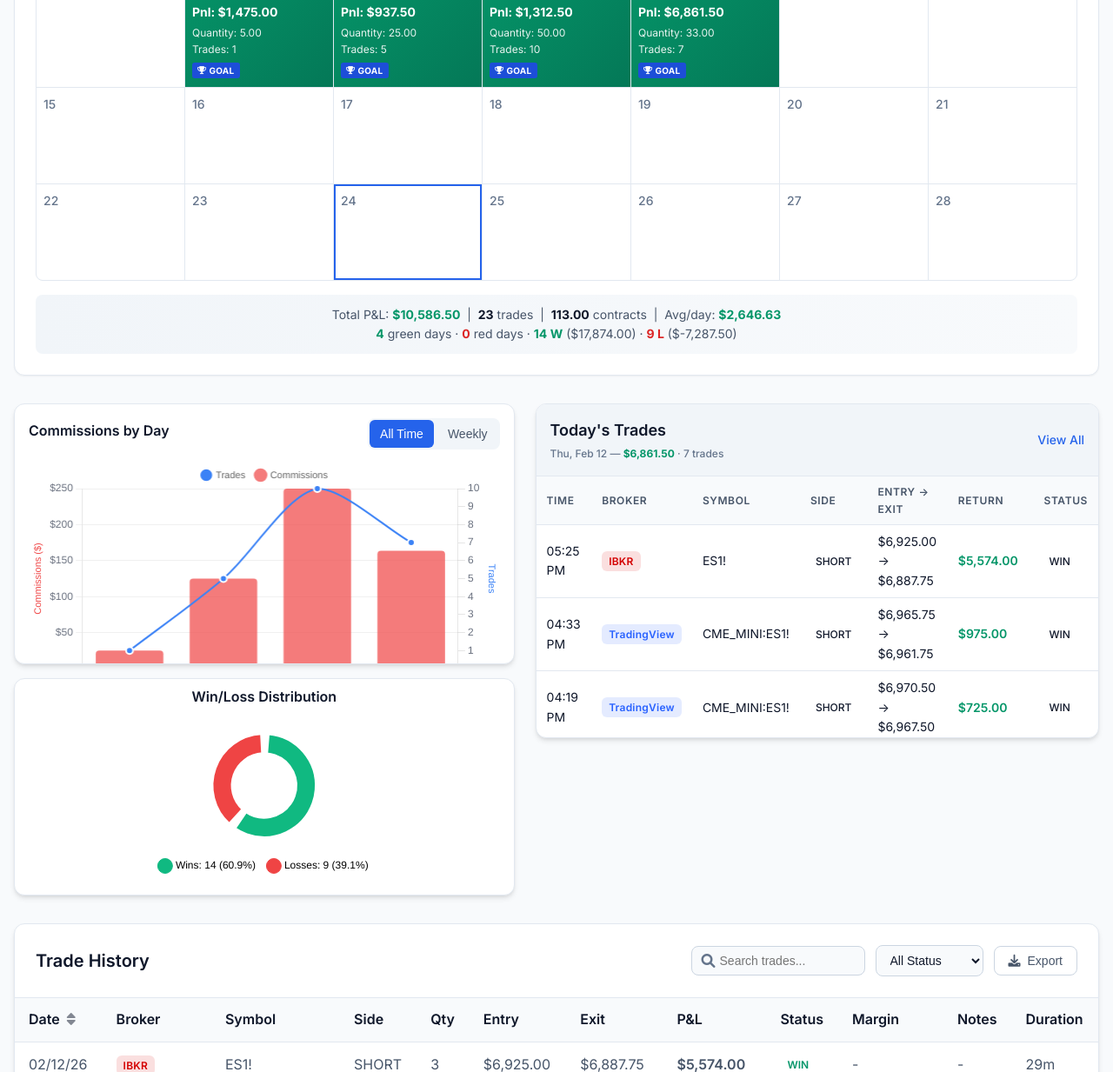
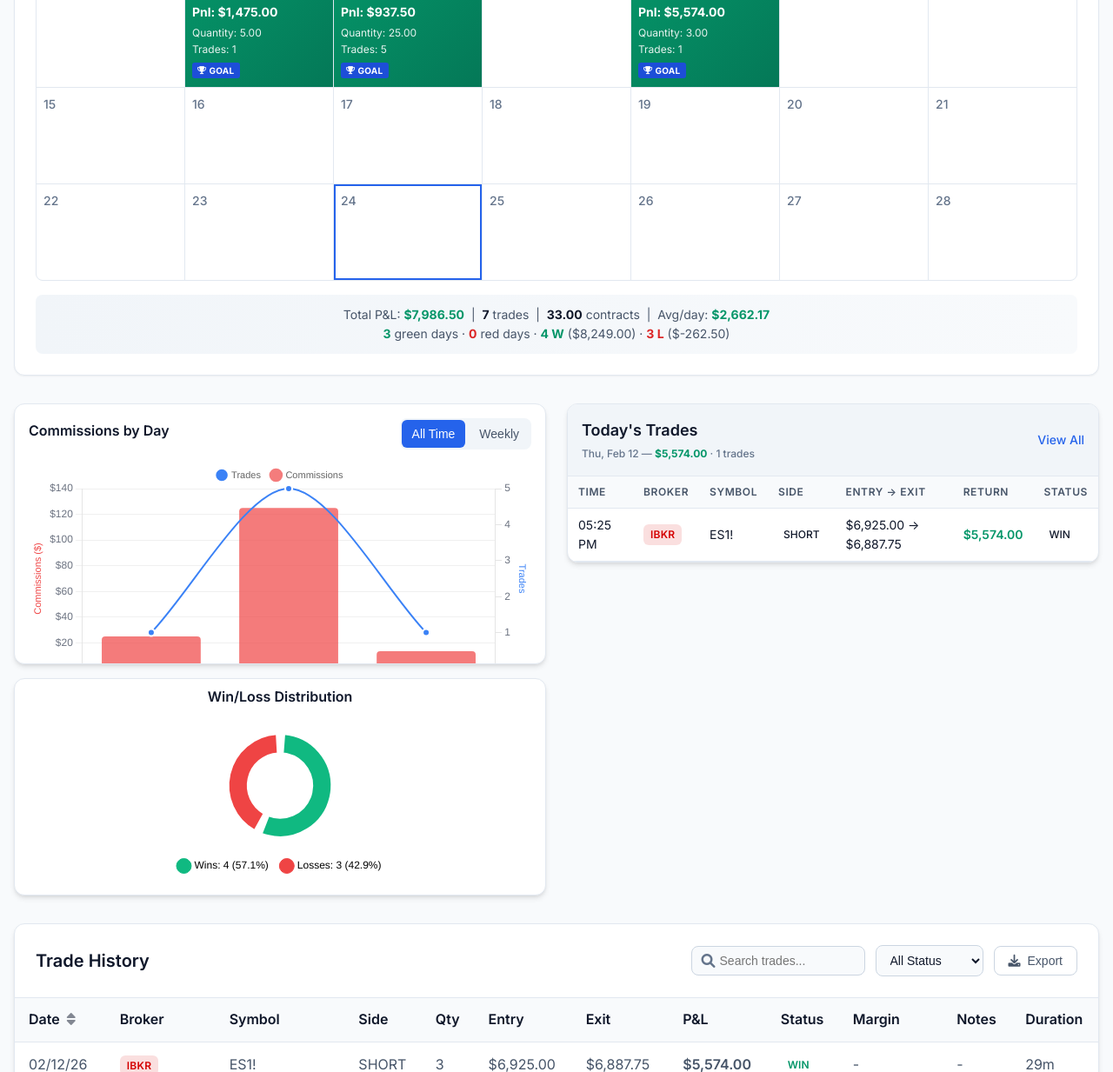
Before and after one commit to gabrieletupini/tradle-app, a website: page index.html in a window 1280 px wide. Shown: the part 1567-2800 px from the top of the page at 87% size. Drawn offline with nearby package versions, Linux system fonts and the light colour scheme; no server answers.

Commit message:
fix: replace complex TV sample CSV + v17 migration for fresh sample reload
- Replace paper-trading-order-history CSV with the simple 12-order M/D/YY
  format matching getSampleCSVData(), which is the originally-tested format
  that reliably produces 6 FIFO-matched trades
- Remove the always-running Feb-24 migration that was incorrectly deleting
  real Feb-24 trades on every page load
- Add one-time v17 migration that clears pre-Feb-24 sample data (including
  the stale IBKR-only state) so autoLoadDefaultCSV re-imports both samples
  fresh with the corrected TV CSV
- Bump main.js to v=17 to force browser cache refresh

Co-Authored-By: Claude Sonnet 4.6 <noreply@anthropic.com>

```diff
--- a/data/sample-data/paper-trading-order-history-2026-02-12.csv
+++ b/data/sample-data/paper-trading-order-history-2026-02-12.csv
@@ -1,66 +1,13 @@
 Symbol,Side,Type,Qty,Limit Price,Stop Price,Fill Price,Status,Commission,Placing Time,Closing Time,Order ID,Level ID,Leverage,Margin
-CME_MINI:ES1!,Buy,Market,5,,,6961.75,Filled,,2026-02-12 16:33:22,2026-02-12 16:33:22,2753920470,,20:1,"87,021.88 USD"
-CME_MINI:ES1!,Buy,Stop Loss,5,,6970.5,,Cancelled,,2026-02-12 16:32:48,2026-02-12 16:33:22,2753915652,,,
-CME_MINI:ES1!,Sell,Stop,5,,6964.5,6964,Filled,,2026-02-12 16:32:48,2026-02-12 16:32:48,2753915651,,20:1,"87,056.25 USD"
-CME_MINI:ES1!,Sell,Stop,5,,6966,6965.75,Filled,,2026-02-12 16:21:27,2026-02-12 16:21:27,2753841730,,20:1,"87,075.00 USD"
-CME_MINI:ES1!,Buy,Market,5,,,6967.5,Filled,,2026-02-12 16:19:52,2026-02-12 16:19:52,2753829356,,20:1,"87,093.75 USD"
-CME_MINI:ES1!,Sell,Stop,5,,6970.5,6970.5,Filled,,2026-02-12 16:18:07,2026-02-12 16:18:31,2753816323,,20:1,"87,131.25 USD"
-CME_MINI:ES1!,Buy,Market,5,,,6973.25,Filled,,2026-02-12 16:15:04,2026-02-12 16:15:04,2753789274,,20:1,"87,165.63 USD"
-CME_MINI:ES1!,Sell,Limit,5,6962,,6962,Filled,,2026-02-12 16:08:56,2026-02-12 16:09:13,2753738058,,20:1,"87,025.00 USD"
-CME_MINI:ES1!,Buy,Market,5,,,6964.5,Filled,,2026-02-12 16:00:15,2026-02-12 16:00:15,2753649235,,20:1,"87,056.25 USD"
-CME_MINI:ES1!,Sell,Stop,5,,6973,6973.25,Filled,,2026-02-12 15:55:59,2026-02-12 15:56:00,2753607000,,20:1,"87,162.50 USD"
-CME_MINI:ES1!,Buy,Market,5,,,6970.5,Filled,,2026-02-12 15:50:04,2026-02-12 15:50:04,2753553483,,20:1,"87,131.25 USD"
-CME_MINI:ES1!,Buy,Stop Loss,5,,6986.25,,Cancelled,,2026-02-12 15:45:11,2026-02-12 15:50:04,2753496030,,,
-CME_MINI:ES1!,Sell,Stop,5,,6979,6979,Filled,,2026-02-12 15:44:33,2026-02-12 15:45:00,2753488337,,20:1,"87,237.50 USD"
-CME_MINI:ES1!,Sell,Stop Loss,5,,6984.25,6984.25,Filled,,2026-02-12 15:43:07,2026-02-12 15:43:09,2753474232,,,
-CME_MINI:ES1!,Buy,Limit,5,6991.5,,6991.5,Filled,,2026-02-12 15:41:17,2026-02-12 15:41:24,2753458462,,20:1,"87,393.75 USD"
-CME_MINI:ES1!,Buy,Market,5,,,6931.75,Filled,,2026-02-11 16:26:03,2026-02-11 16:26:03,2749621212,,20:1,"86,646.88 USD"
-CME_MINI:ES1!,Buy,Limit,5,6928.25,,,Cancelled,,2026-02-11 16:24:59,2026-02-11 16:26:03,2749612395,,,
-CME_MINI:ES1!,Sell,Stop,5,,6935,6934.75,Filled,,2026-02-11 16:24:28,2026-02-11 16:24:28,2749607594,,20:1,"86,687.50 USD"
-CME_MINI:ES1!,Sell,Stop,5,,6939,,Cancelled,,2026-02-11 16:21:17,2026-02-11 16:21:23,2749580751,,20:1,
-CME_MINI:ES1!,Buy,Market,5,,,6945.5,Filled,,2026-02-11 16:20:37,2026-02-11 16:20:37,2749574330,,20:1,"86,818.75 USD"
-CME_MINI:ES1!,Buy,Limit,5,6942.25,,,Cancelled,,2026-02-11 16:19:58,2026-02-11 16:20:37,2749568547,,,
-CME_MINI:ES1!,Buy,Stop,5,,6953,,Cancelled,,2026-02-11 16:19:58,2026-02-11 16:20:37,2749568546,,,
-CME_MINI:ES1!,Sell,Stop,5,,6946.5,6946.5,Filled,,2026-02-11 16:19:43,2026-02-11 16:19:50,2749566520,,20:1,"86,831.25 USD"
-CME_MINI:ES1!,Buy,Market,5,,,6950.75,Filled,,2026-02-11 16:18:08,2026-02-11 16:18:09,2749552271,,20:1,"86,884.38 USD"
-CME_MINI:ES1!,Buy,Stop,5,,6957,,Cancelled,,2026-02-11 16:17:54,2026-02-11 16:18:08,2749550430,,,
-CME_MINI:ES1!,Sell,Stop,5,,6950.75,6950.75,Filled,,2026-02-11 16:16:40,2026-02-11 16:16:48,2749540416,,20:1,"86,884.38 USD"
-CME_MINI:ES1!,Buy,Market,5,,,6954.25,Filled,,2026-02-11 16:14:37,2026-02-11 16:14:37,2749520230,,20:1,"86,928.13 USD"
-CME_MINI:ES1!,Sell,Limit,5,6949.5,,6949.5,Filled,,2026-02-11 16:13:23,2026-02-11 16:13:53,2749507273,,20:1,"86,868.75 USD"
-CME_MINI:ES1!,Buy,Market,5,,,6954,Filled,,2026-02-11 16:13:06,2026-02-11 16:13:06,2749504340,,20:1,"86,925.00 USD"
-CME_MINI:ES1!,Sell,Limit,5,6959.75,,6960.5,Filled,,2026-02-11 16:11:48,2026-02-11 16:11:48,2749489657,,20:1,"86,996.88 USD"
-CME_MINI:ES1!,Buy,Market,5,,,6963.75,Filled,,2026-02-11 16:10:20,2026-02-11 16:10:22,2749474854,,20:1,"87,046.88 USD"
-CME_MINI:ES1!,Sell,Limit,5,6964.25,,6965.75,Filled,,2026-02-11 16:10:07,2026-02-11 16:10:07,2749472681,,20:1,"87,053.13 USD"
-CME_MINI:ES1!,Buy,Market,5,,,6967.75,Filled,,2026-02-11 16:09:40,2026-02-11 16:09:40,2749467707,,20:1,"87,096.88 USD"
-CME_MINI:ES1!,Sell,Limit,5,6968.5,,6968.5,Filled,,2026-02-11 16:09:09,2026-02-11 16:09:15,2749462244,,20:1,"87,106.25 USD"
-CME_MINI:ES1!,Buy,Market,5,,,6971.25,Filled,,2026-02-11 16:08:46,2026-02-11 16:08:46,2749458076,,20:1,"87,140.63 USD"
-CME_MINI:ES1!,Sell,Limit,5,6972.75,,6973.25,Filled,,2026-02-11 16:05:33,2026-02-11 16:05:33,2749426362,,20:1,"87,159.38 USD"
-CME_MINI:ES1!,Sell,Market,5,,,6973.5,Filled,,2026-02-11 10:31:12,2026-02-11 10:31:12,2748060034,,20:1,"87,168.75 USD"
-CME_MINI:ES1!,Buy,Limit,5,6975.25,,6975.25,Filled,,2026-02-11 10:29:25,2026-02-11 10:29:44,2748056154,,20:1,"87,190.63 USD"
-CME_MINI:ES1!,Buy,Limit,5,6974.75,,,Cancelled,,2026-02-11 10:28:55,2026-02-11 10:29:03,2748055303,,20:1,
-CME_MINI:ES1!,Sell,Stop,5,,6972.75,6973,Filled,,2026-02-11 10:13:57,2026-02-11 10:19:46,2748024142,,,
-CME_MINI:ES1!,Sell,Limit,5,6983.25,,,Cancelled,,2026-02-11 10:03:17,2026-02-11 10:19:46,2747999562,,,
-CME_MINI:ES1!,Buy,Limit,5,6975.5,,6975.5,Filled,,2026-02-11 10:03:17,2026-02-11 10:03:25,2747999561,,20:1,"87,193.75 USD"
-CME_MINI:ES1!,Sell,Market,5,,,6997.25,Filled,,2026-02-10 15:56:22,2026-02-10 15:56:22,2744987017,,20:1,"87,465.63 USD"
-CME_MINI:ES1!,Sell,Limit,5,7000.25,,,Cancelled,,2026-02-10 15:54:31,2026-02-10 15:56:22,2744962760,,,
-CME_MINI:ES1!,Sell,Stop,5,,6986.75,,Cancelled,,2026-02-10 15:54:31,2026-02-10 15:56:22,2744962759,,,
-CME_MINI:ES1!,Buy,Limit,5,6994.5,,6994,Filled,,2026-02-10 15:54:31,2026-02-10 15:55:05,2744962758,,20:1,"87,431.25 USD"
-CME_MINI:ES1!,Sell,Market,5,,,6994.25,Filled,,2026-02-10 15:32:52,2026-02-10 15:32:52,2744711867,,20:1,"87,428.13 USD"
-CME_MINI:ES1!,Sell,Limit,5,7000.5,,,Cancelled,,2026-02-10 15:31:09,2026-02-10 15:32:52,2744692731,,,
-CME_MINI:ES1!,Sell,Stop,5,,6983.5,,Cancelled,,2026-02-10 15:31:09,2026-02-10 15:32:52,2744692730,,,
-CME_MINI:ES1!,Buy,Limit,5,6992.5,,6992.5,Filled,,2026-02-10 15:31:09,2026-02-10 15:31:37,2744692729,,20:1,"87,406.25 USD"
-CME_MINI:ES1!,Sell,Market,5,,,6979.5,Filled,,2026-02-10 14:32:47,2026-02-10 14:32:47,2744427309,,20:1,"87,243.75 USD"
-CME_MINI:ES1!,Sell,Limit,5,7000.5,,,Cancelled,,2026-02-10 14:25:42,2026-02-10 14:32:47,2744396663,,,
-CME_MINI:ES1!,Sell,Stop,5,,6972.75,,Cancelled,,2026-02-10 14:25:42,2026-02-10 14:32:47,2744396662,,,
-CME_MINI:ES1!,Buy,Limit,5,6979.75,,6979.75,Filled,,2026-02-10 14:25:42,2026-02-10 14:25:42,2744396661,,20:1,"87,246.88 USD"
-CME_MINI:ES1!,Sell,Market,5,,,6996,Filled,,2026-02-10 10:26:01,2026-02-10 10:26:01,2743783687,,20:1,"87,450.00 USD"
-CME_MINI:ES1!,Sell,Limit,5,7000.5,,,Cancelled,,2026-02-10 10:23:14,2026-02-10 10:26:01,2743777658,,,
-CME_MINI:ES1!,Buy,Limit,5,6996.75,,6996.25,Filled,,2026-02-10 10:23:14,2026-02-10 10:23:14,2743777657,,20:1,"87,459.38 USD"
-CME_MINI:ES1!,Sell,Market,5,,,6987.5,Filled,,2026-02-10 00:07:21,2026-02-10 00:07:22,2742532081,,20:1,"87,343.75 USD"
-CME_MINI:ES1!,Buy,Stop,5,,6987.75,6987.75,Filled,,2026-02-10 00:07:16,2026-02-10 00:07:19,2742531948,,20:1,"87,346.88 USD"
-CME_MINI:ES1!,Sell,Market,5,,,6976.75,Filled,,2026-02-09 16:40:26,2026-02-09 16:40:26,2741094918,,20:1,"87,209.38 USD"
-CME_MINI:ES1!,Sell,Stop,5,,6965.5,,Cancelled,,2026-02-09 16:31:48,2026-02-09 16:40:26,2741029778,,,
-CME_MINI:ES1!,Sell,Limit,5,6979.75,,,Cancelled,,2026-02-09 16:31:38,2026-02-09 16:40:26,2741028263,,,
-CME_MINI:ES1!,Buy,Limit,5,6971,,6970.75,Filled,,2026-02-09 16:31:38,2026-02-09 16:31:48,2741028262,,20:1,"87,137.50 USD"
-CME_MINI:ES1!,Sell,Limit,7,6979.75,,,Cancelled,,2026-02-09 16:31:12,2026-02-09 16:31:12,2741024039,,,
-CME_MINI:ES1!,Buy,Limit,7,6970.5,,,Rejected,,2026-02-09 16:31:12,2026-02-09 16:31:12,2741024038,,20:1,
+CME_MINI:ES1!,Sell,Market,5,,,6997.25,Filled,,2/10/26 15:56,2/10/26 15:56,2744987017,,20:1,"87,465.63 USD"
+CME_MINI:ES1!,Buy,Limit,5,6994.5,,6994,Filled,,2/10/26 15:54,2/10/26 15:55,2744962758,,20:1,"87,431.25 USD"
+CME_MINI:ES1!,Sell,Market,5,,,6994.25,Filled,,2/10/26 15:32,2/10/26 15:32,2744711867,,20:1,"87,428.13 USD"
+CME_MINI:ES1!,Buy,Limit,5,6992.5,,6992.5,Filled,,2/10/26 15:31,2/10/26 15:31,2744692729,,20:1,"87,406.25 USD"
+CME_MINI:ES1!,Sell,Market,5,,,6979.5,Filled,,2/10/26 14:32,2/10/26 14:32,2744427309,,20:1,"87,243.75 USD"
+CME_MINI:ES1!,Buy,Limit,5,6979.75,,6979.75,Filled,,2/10/26 14:25,2/10/26 14:25,2744396661,,20:1,"87,246.88 USD"
+CME_MINI:ES1!,Sell,Market,5,,,6996,Filled,,2/10/26 10:26,2/10/26 10:26,2743783687,,20:1,"87,450.00 USD"
+CME_MINI:ES1!,Buy,Limit,5,6996.75,,6996.25,Filled,,2/10/26 10:23,2/10/26 10:23,2743777657,,20:1,"87,459.38 USD"
+CME_MINI:ES1!,Sell,Market,5,,,6987.5,Filled,,2/10/26 0:07,2/10/26 0:07,2742532081,,20:1,"87,343.75 USD"
+CME_MINI:ES1!,Buy,Stop,5,,6987.75,6987.75,Filled,,2/10/26 0:07,2/10/26 0:07,2742531948,,20:1,"87,346.88 USD"
+CME_MINI:ES1!,Sell,Market,5,,,6976.75,Filled,,2/9/26 16:40,2/9/26 16:40,2741094918,,20:1,"87,209.38 USD"
+CME_MINI:ES1!,Buy,Limit,5,6971,,6970.75,Filled,,2/9/26 16:31,2/9/26 16:31,2741028262,,20:1,"87,137.50 USD"
--- a/index.html
+++ b/index.html
@@ -1154,7 +1154,7 @@
     <script src="js/csvParser.js?v=13"></script>
     <script src="js/tradeCalculator.js?v=15"></script>
     <script src="js/ui.js?v=13"></script>
-    <script src="js/main.js?v=16"></script>
+    <script src="js/main.js?v=17"></script>
 
     <script>
         // Initialize the app
--- a/js/main.js
+++ b/js/main.js
@@ -772,42 +772,18 @@ class TradleApp {
                         this.saveTradeDatabase();
                     }
 
-                    // Migration: remove Feb-24-2026 trades calculated by the old algorithm
-                    // (old matchTrades produced wrong pairs/commissions; re-upload the CSV to get correct results)
-                    const beforeFeb24 = this.tradeDatabase.trades.length;
-                    this.tradeDatabase.trades = this.tradeDatabase.trades.filter(t => {
-                        const tradeDate = (t.date || t.boughtDate || '').slice(0, 10);
-                        return tradeDate !== '2026-02-24';
-                    });
-                    if (this.tradeDatabase.trades.length < beforeFeb24) {
-                        console.log(`🧹 Removed ${beforeFeb24 - this.tradeDatabase.trades.length} stale Feb-24 trades (old algorithm) — please re-upload the CSV`);
-                        // Rebuild orderIds (pair keys) so those IDs are freed for immediate re-import
-                        this.tradeDatabase.orderIds = new Set();
-                        this.tradeDatabase.trades.forEach(trade => {
-                            const eId = trade.entryOrderId || '';
-                            const xId = trade.exitOrderId  || '';
-                            if (eId && xId) {
-                                this.tradeDatabase.orderIds.add(`${eId}__${xId}`);
-                            } else {
-                                if (eId) this.tradeDatabase.orderIds.add(eId);
-                                if (xId) this.tradeDatabase.orderIds.add(xId);
-                            }
-                        });
-                        this.saveTradeDatabase();
-                    }
-
-                    // One-time cleanup (v16): remove all pre-Feb-24 sample-data trades that were
-                    // duplicated by the pair-key dedup change. After removal the DB will be empty,
-                    // causing autoLoadDefaultCSV to re-import fresh FIFO-correct sample data.
-                    if (!localStorage.getItem('tradle_v16_sample_cleanup')) {
-                        const beforeV16 = this.tradeDatabase.trades.length;
+                    // One-time cleanup (v17): remove sample-data trades (dates < 2026-02-24) so
+                    // autoLoadDefaultCSV re-imports them fresh with the corrected simple CSV format.
+                    // This supersedes the v16 cleanup and the old repeating Feb-24 migration.
+                    if (!localStorage.getItem('tradle_v17_sample_fix')) {
+                        localStorage.setItem('tradle_v17_sample_fix', '1');
+                        const beforeV17 = this.tradeDatabase.trades.length;
                         this.tradeDatabase.trades = this.tradeDatabase.trades.filter(t => {
                             const tradeDate = (t.date || t.boughtDate || '').slice(0, 10);
                             return tradeDate >= '2026-02-24';
                         });
-                        localStorage.setItem('tradle_v16_sample_cleanup', '1');
-                        if (this.tradeDatabase.trades.length < beforeV16) {
-                            console.log(`🧹 v16 cleanup: removed ${beforeV16 - this.tradeDatabase.trades.length} stale pre-Feb-24 sample trades`);
+                        if (this.tradeDatabase.trades.length < beforeV17) {
+                            console.log(`🧹 v17 cleanup: removed ${beforeV17 - this.tradeDatabase.trades.length} stale sample trades`);
                             this.tradeDatabase.orderIds = new Set();
                             this.tradeDatabase.trades.forEach(trade => {
                                 const eId = trade.entryOrderId || '';
```
